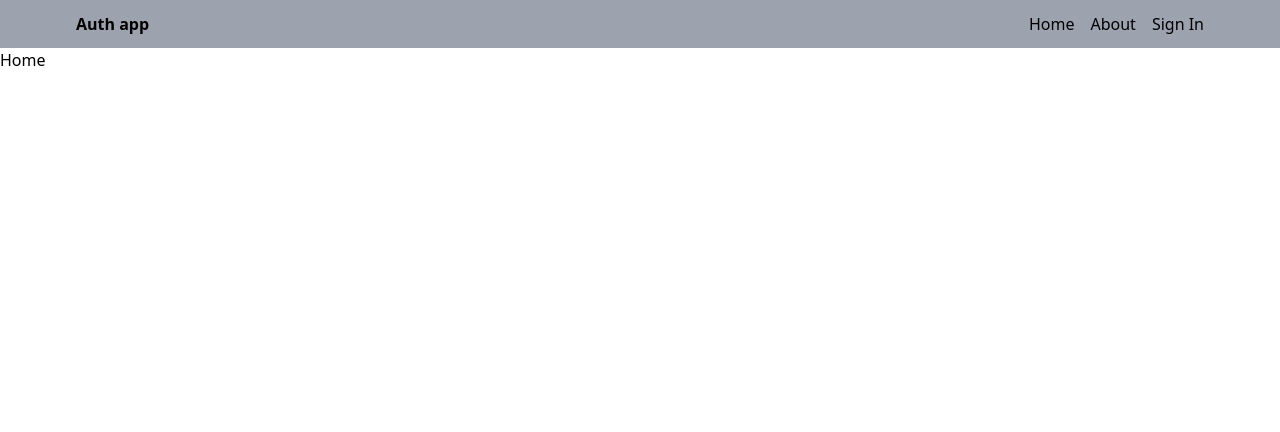
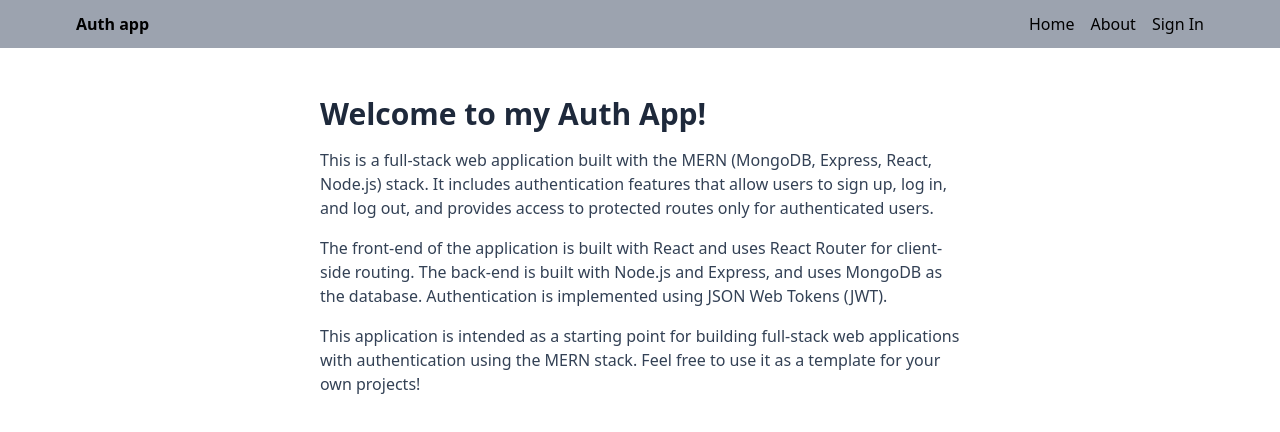
Before and after one commit to Althaf717/MERN-auth, a React (Vite) app in the folder user/: page / in a window 1280 px wide. Shown: the top 432 px of the page. Built offline with nearby package versions, Linux system fonts and the light colour scheme; no server answers.

Commit message:
some updation in ui

```diff
--- a/user/src/components/CardComponent.jsx
+++ b/user/src/components/CardComponent.jsx
@@ -31,7 +31,7 @@ export default function CardComponent({user,setDeleteUser}) {
         onClick={handleNavigate}
       />
       }
-      <CardContent className='bg-slate-700 text-white' >
+      <CardContent className='bg-gray-900 text-white' >
         <Typography className='sm:' gutterBottom variant="" component="div">
           {user&&user.username}
         </Typography>
@@ -43,8 +43,8 @@ export default function CardComponent({user,setDeleteUser}) {
         </p>
       </CardContent>
       <CardActions className='flex justify-between bg-slate-700' >
-        <Button onClick={handleNavigate}  size="small">Edit User</Button>
-        <Button onClick={()=>setOpen(true)} variant='text' color='info' size="small">Delete</Button>
+        <Button onClick={handleNavigate}  color='primary' size="small">Edit User</Button>
+        <Button onClick={()=>setOpen(true)} variant='text' color='error' size="small">Delete</Button>
       </CardActions>
       <DialogComponent setDeleteUser={setDeleteUser} userId={user._id} open={open} setOpen={setOpen} />
     </Card>
--- a/user/src/pages/About.jsx
+++ b/user/src/pages/About.jsx
@@ -2,7 +2,25 @@ import React from 'react'
 
 const About = () => {
   return (
-    <div>About</div>
+    <div className='px-4 py-12 max-w-2xl mx-auto'>
+      <h1 className='text-3xl font-bold  mb-4 text-slate-800'>About</h1>
+      <p className='mb-4 text-slate-700'>
+        This is a MERN (MongoDB, Express, React, Node.js) stack application with
+        authentication. It allows users to sign up, log in, and log out, and
+        provides access to protected routes only for authenticated users.
+      </p>
+      <p className='mb-4 text-slate-700'>
+        The front-end of the application is built with React and uses React
+        Router for client-side routing. The back-end is built with Node.js and
+        Express, and uses MongoDB as the database. Authentication is implemented
+        using JSON Web Tokens (JWT).
+      </p>
+      <p className='mb-4 text-slate-700'>
+        This application is intended as a starting point for building full-stack
+        web applications with authentication using the MERN stack. Feel free to
+        use it as a template for your own projects!
+      </p>
+    </div>
   )
 }
 
--- a/user/src/pages/AddUser.jsx
+++ b/user/src/pages/AddUser.jsx
@@ -181,7 +181,7 @@ const AddUser = () => {
             <button
               onClick={() => fileRef.current.click()}
               type="button"
-              className="mt-2 w-full rounded-md bg-slate-700 px-11 py-2.5 text-sm font-semibold text-white shadow-sm hover:bg-slate-600 focus-visible:outline focus-visible:outline-2 focus-visible:outline-offset-2 focus-visible:outline-slate-600"
+              className="mt-2 w-full text-white bg-gray-800 hover:bg-gray-900 focus:outline-none focus:ring-4 focus:ring-gray-300 font-medium rounded-lg text-sm px-5 py-2.5 me-2 dark:bg-gray-800 dark:hover:bg-gray-700 dark:focus:ring-gray-700 dark:border-gray-700text-white bg-gradient-to-r from-purple-500 to-pink-500 hover:bg-gradient-to-l focus:ring-4 focus:outline-none focus:ring-purple-200 dark:focus:ring-purple-800 font-medium rounded-lg text-sm px-5 py-2.5 text-center me-2 mb-2"
             >
               Tap to add Profile Photo
             </button>
@@ -203,12 +203,12 @@ const AddUser = () => {
             {loading ? (
               <button
                 disabled
-                className="my-6 w-full rounded-md bg-indigo-700 px-11 py-2.5 text-sm font-semibold text-white shadow-sm hover:bg-indigo-600 focus-visible:outline focus-visible:outline-2 focus-visible:outline-offset-2 focus-visible:outline-indigo-600"
+                className="my-6 w-full rounded-md  bg-slate-700 px-11 py-2.5 text-sm font-semibold text-white shadow-sm hover:bg-slate-600 focus-visible:outline focus-visible:outline-2 focus-visible:outline-offset-2 focus-visible:outline-slate-600"
               >
                 <ClipLoader color="white" size={13} className="mx-1" /> SIGN UP
               </button>
             ) : (
-              <button className="my-6 w-full rounded-md bg-indigo-700 px-11 py-2.5 text-sm font-semibold text-white shadow-sm hover:bg-indigo-600 focus-visible:outline focus-visible:outline-2 focus-visible:outline-offset-2 focus-visible:outline-indigo-600">
+              <button className="my-6 w-full rounded-md  bg-slate-700 px-11 py-2.5 text-sm font-semibold text-white shadow-sm hover:bg-slate-600 focus-visible:outline focus-visible:outline-2 focus-visible:outline-offset-2 focus-visible:outline-slate-600">
                 {" "}
                 SIGN UP
               </button>
--- a/user/src/pages/AdminDashboard.jsx
+++ b/user/src/pages/AdminDashboard.jsx
@@ -33,7 +33,7 @@ const AdminDashboard = () => {
                   type="searchName"
                   onChange={(e)=>setSearchName(e.target.value)}
                   placeholder="Search user"
-                  className="w-full bg-[#ffffff0f] border-1 border-slate-500 px-4 py-2 border rounded-md focus:outline-none focus:ring-1 focus:border-blue-500"
+                  className="w-full bg-[#0b0b0b2d] border-1 border-black px-4 py-2 border rounded-md focus:outline-none focus:ring-1 focus:border-black"
                 />
               </div>
         </div>
--- a/user/src/pages/Home.jsx
+++ b/user/src/pages/Home.jsx
@@ -2,7 +2,28 @@ import React from 'react'
 
 const Home = () => {
   return (
-    <div>Home</div>
+    <div className='px-4 py-12 max-w-2xl mx-auto'>
+      <h1 className='text-3xl font-bold  mb-4 text-slate-800'>
+        Welcome to my Auth App!
+      </h1>
+      <p className='mb-4 text-slate-700'>
+        This is a full-stack web application built with the MERN (MongoDB,
+        Express, React, Node.js) stack. It includes authentication features that
+        allow users to sign up, log in, and log out, and provides access to
+        protected routes only for authenticated users.
+      </p>
+      <p className='mb-4 text-slate-700'>
+        The front-end of the application is built with React and uses React
+        Router for client-side routing. The back-end is built with Node.js and
+        Express, and uses MongoDB as the database. Authentication is implemented
+        using JSON Web Tokens (JWT).
+      </p>
+      <p className='mb-4 text-slate-700'>
+        This application is intended as a starting point for building full-stack
+        web applications with authentication using the MERN stack. Feel free to
+        use it as a template for your own projects!
+      </p>
+    </div>
   )
 }
 
```
Also changed, not shown: user/src/pages/EditUser.jsx (+3 -13 lines).
